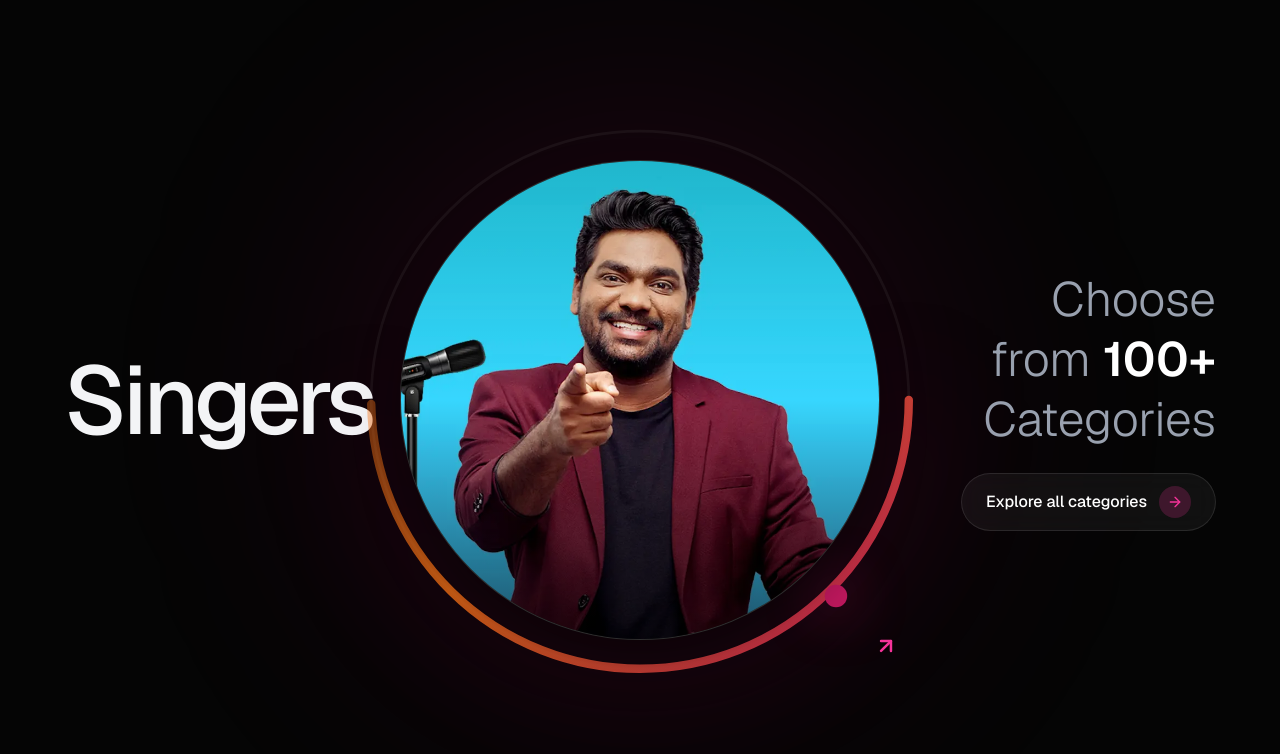
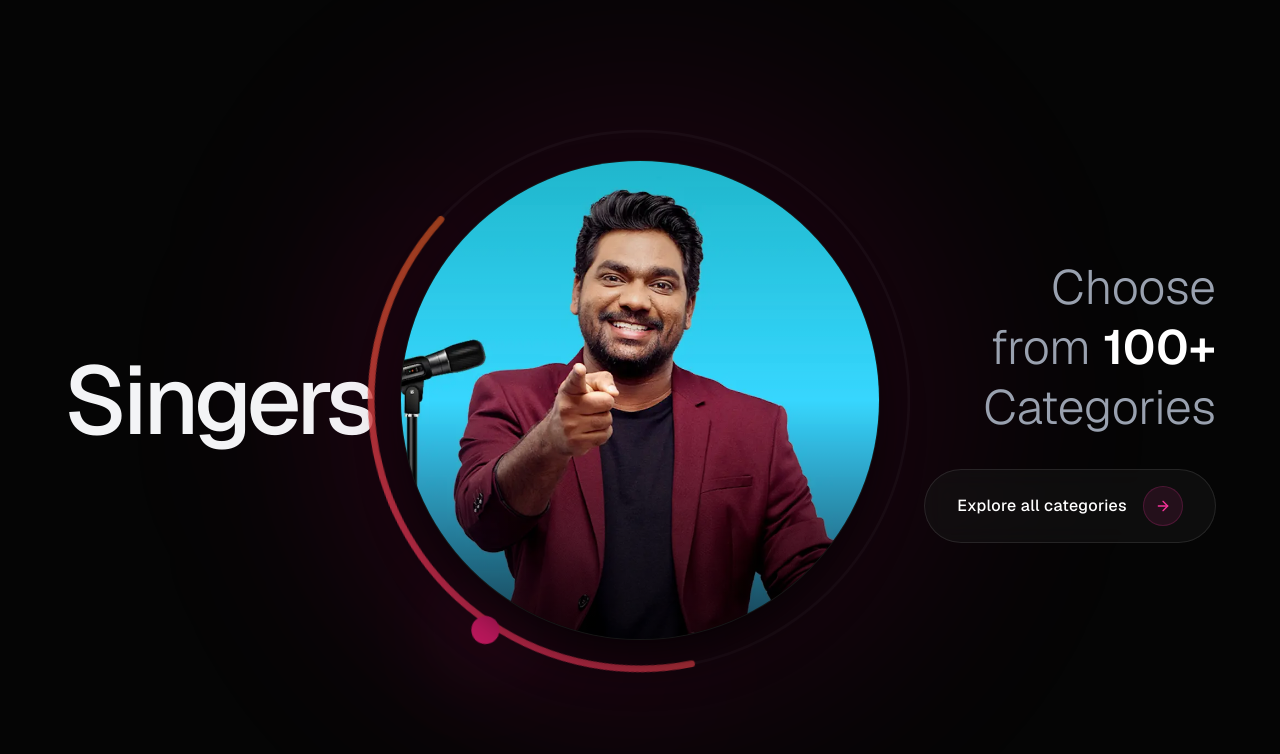
Before and after one commit to puneetshukla041/starclinch, a Next.js app: page / in a window 1280 px wide. Shown: the top 754 px of the page. Built offline with nearby package versions, Linux system fonts and the light colour scheme.

Commit message:
Update home.tsx

```diff
--- a/components/home.tsx
+++ b/components/home.tsx
@@ -1,46 +1,120 @@
 "use client";
 
-import { useState } from "react";
+import { useState, useRef } from "react";
 import Image from "next/image";
-import { motion, AnimatePresence } from "framer-motion";
+import { motion, AnimatePresence, useAnimation } from "framer-motion";
 import { ArrowRight } from "lucide-react";
 
-// Categories mapping to your public folder
 const categories = [
   { id: 0, title: "Singers", image: "/home/image1.webp" },
   { id: 1, title: "Dancers", image: "/home/image2.webp" },
   { id: 2, title: "Comedians", image: "/home/image3.webp" },
 ];
 
+// 1. Magnetic Hover Wrapper Component
+function MagneticWrapper({ children }: { children: React.ReactNode }) {
+  const ref = useRef<HTMLDivElement>(null);
+  const [position, setPosition] = useState({ x: 0, y: 0 });
+
+  const handleMouse = (e: React.MouseEvent<HTMLDivElement>) => {
+    const { clientX, clientY } = e;
+    const { height, width, left, top } = ref.current!.getBoundingClientRect();
+    const middleX = clientX - (left + width / 2);
+    const middleY = clientY - (top + height / 2);
+    setPosition({ x: middleX * 0.15, y: middleY * 0.15 });
+  };
+
+  const reset = () => setPosition({ x: 0, y: 0 });
+
+  return (
+    <motion.div
+      ref={ref}
+      onMouseMove={handleMouse}
+      onMouseLeave={reset}
+      animate={{ x: position.x, y: position.y }}
+      transition={{ type: "spring", stiffness: 150, damping: 15, mass: 0.1 }}
+    >
+      {children}
+    </motion.div>
+  );
+}
+
 export default function HeroCarousel() {
-  const [currentIndex, setCurrentIndex] = useState(0);
+  // Store both the current index and the direction we are moving
+  const [[currentIndex, direction], setPage] = useState([0, 0]);
 
-  const handleNext = () => {
-    setCurrentIndex((prev) => (prev + 1) % categories.length);
+  const paginate = (newDirection: number) => {
+    setPage([
+      (currentIndex + newDirection + categories.length) % categories.length,
+      newDirection,
+    ]);
+  };
+
+  // Variants for direction-aware sliding
+  const imageVariants = {
+    enter: (direction: number) => ({
+      x: direction > 0 ? 100 : -100,
+      opacity: 0,
+      scale: 0.8,
+      rotate: direction > 0 ? 5 : -5,
+      filter: "blur(8px)",
+    }),
+    center: {
+      z: 1,
+      x: 0,
+      opacity: 1,
+      scale: 1,
+      rotate: 0,
+      filter: "blur(0px)",
+    },
+    exit: (direction: number) => ({
+      z: 0,
+      x: direction < 0 ? 100 : -100,
+      opacity: 0,
+      scale: 0.8,
+      rotate: direction < 0 ? 5 : -5,
+      filter: "blur(8px)",
+    }),
+  };
+
+  const textVariants = {
+    enter: (direction: number) => ({
+      y: direction > 0 ? "100%" : "-100%",
+      opacity: 0,
+    }),
+    center: { y: "0%", opacity: 1 },
+    exit: (direction: number) => ({
+      y: direction < 0 ? "100%" : "-100%",
+      opacity: 0,
+    }),
   };
 
   return (
     <div className="min-h-screen bg-[#050505] text-white flex items-center justify-center overflow-hidden font-sans relative selection:bg-pink-500/30">
-
-      {/* Ambient Background Glow */}
-      <div className="absolute top-1/2 left-1/2 -translate-x-1/2 -translate-y-1/2 w-[600px] h-[600px] bg-pink-600/10 rounded-full blur-[120px] pointer-events-none" />
+      {/* Dynamic Background Glow reacting to index */}
+      <motion.div
+        key={`glow-${currentIndex}`}
+        initial={{ opacity: 0.5, scale: 0.8 }}
+        animate={{ opacity: 1, scale: 1 }}
+        transition={{ duration: 1.5, ease: "easeOut" }}
+        className="absolute top-1/2 left-1/2 -translate-x-1/2 -translate-y-1/2 w-[50vw] h-[50vw] bg-pink-600/10 rounded-full blur-[100px] pointer-events-none"
+      />
 
       <div className="container mx-auto px-6 lg:px-16 flex flex-col md:flex-row items-center justify-between w-full relative z-10 gap-12 md:gap-0">
 
         {/* Left Side: Masked Animated Text */}
         <div className="w-full md:w-1/3 flex justify-center md:justify-start order-2 md:order-1">
           <div className="h-[80px] md:h-[120px] overflow-hidden relative flex items-center w-full justify-center md:justify-start">
-            <AnimatePresence mode="popLayout">
+            <AnimatePresence mode="popLayout" custom={direction}>
               <motion.h1
-                key={categories[currentIndex].title}
-                initial={{ y: "100%", opacity: 0, rotateX: -20 }}
-                animate={{ y: "0%", opacity: 1, rotateX: 0 }}
-                exit={{ y: "-100%", opacity: 0, rotateX: 20 }}
-                transition={{
-                  duration: 0.8,
-                  ease: [0.16, 1, 0.3, 1] // Custom snappy spring-like curve
-                }}
-                className="text-5xl sm:text-6xl md:text-8xl font-medium tracking-tighter absolute text-gray-100 origin-bottom"
+                key={currentIndex}
+                custom={direction}
+                variants={textVariants}
+                initial="enter"
+                animate="center"
+                exit="exit"
+                transition={{ duration: 0.7, ease: [0.16, 1, 0.3, 1] }}
+                className="text-5xl sm:text-6xl md:text-8xl font-medium tracking-tighter absolute text-gray-100"
               >
                 {categories[currentIndex].title}
               </motion.h1>
@@ -48,88 +122,106 @@ export default function HeroCarousel() {
           </div>
         </div>
 
-        {/* Center: Premium Rotating Ring & Image */}
-        <div className="relative w-[280px] h-[280px] sm:w-[350px] sm:h-[350px] lg:w-[480px] lg:h-[480px] flex-shrink-0 order-1 md:order-2 group">
+        {/* Center: Interactive Swipable Carousel */}
+        <div className="relative w-[280px] h-[280px] sm:w-[350px] sm:h-[350px] lg:w-[480px] lg:h-[480px] flex-shrink-0 order-1 md:order-2">
 
-          {/* SVG Rotating Ring */}
+          {/* Ambient + Snapping Ring */}
           <motion.div
-            animate={{ rotate: currentIndex * 120 }}
-            transition={{ type: "spring", stiffness: 40, damping: 15 }}
+            animate={{
+              rotate: currentIndex * 120, // Snaps to position
+            }}
+            transition={{ type: "spring", stiffness: 40, damping: 12 }}
             className="absolute inset-[-20px] sm:inset-[-30px] lg:inset-[-40px]"
           >
-            <svg className="w-full h-full origin-center" viewBox="0 0 100 100" overflow="visible">
+            {/* The infinite slow spin applied to the SVG itself */}
+            <motion.svg
+              animate={{ rotate: 360 }}
+              transition={{ repeat: Infinity, duration: 25, ease: "linear" }}
+              className="w-full h-full origin-center"
+              viewBox="0 0 100 100"
+              overflow="visible"
+            >
               <defs>
                 <linearGradient id="ringGradient" x1="0%" y1="0%" x2="100%" y2="100%">
                   <stop offset="0%" stopColor="#f97316" stopOpacity="0" />
-                  <stop offset="50%" stopColor="#f97316" stopOpacity="0.8" />
+                  <stop offset="30%" stopColor="#f97316" stopOpacity="0.5" />
                   <stop offset="100%" stopColor="#be185d" stopOpacity="1" />
                 </linearGradient>
               </defs>
-              {/* Subtle background track */}
-              <circle cx="50" cy="50" r="48" fill="none" stroke="rgba(255,255,255,0.05)" strokeWidth="0.5" />
-              {/* Animated gradient stroke */}
+              <circle cx="50" cy="50" r="48" fill="none" stroke="rgba(255,255,255,0.03)" strokeWidth="0.5" />
               <circle
                 cx="50" cy="50" r="48"
                 fill="none"
                 stroke="url(#ringGradient)"
-                strokeWidth="1.5"
+                strokeWidth="1.2"
                 strokeLinecap="round"
-                strokeDasharray="150 200"
-                className="drop-shadow-[0_0_10px_rgba(190,24,93,0.5)]"
+                strokeDasharray="120 220"
+                className="drop-shadow-[0_0_12px_rgba(190,24,93,0.6)]"
               />
-              {/* Orbital Dot/Arrow Anchor */}
-              <circle cx="85" cy="85" r="2" fill="#be185d" className="drop-shadow-[0_0_5px_#be185d]" />
-            </svg>
-
-            {/* Floating Arrow icon following the ring */}
-            <div className="absolute bottom-[4%] right-[4%] text-pink-500 -rotate-45">
-              <ArrowRight strokeWidth={2.5} className="w-5 h-5 sm:w-6 sm:h-6" />
-            </div>
+              <circle cx="85" cy="85" r="2.5" fill="#be185d" className="drop-shadow-[0_0_8px_#be185d]" />
+            </motion.svg>
           </motion.div>
 
-          {/* Inner Image Container with Parallax Scale */}
-          <div className="relative w-full h-full rounded-full overflow-hidden border border-white/10 shadow-2xl shadow-black/50 bg-neutral-900">
-            <AnimatePresence mode="wait">
+          {/* Draggable Image Container */}
+          <div className="relative w-full h-full rounded-full overflow-hidden border border-white/5 shadow-2xl shadow-black/80 bg-neutral-950 cursor-grab active:cursor-grabbing">
+            <AnimatePresence initial={false} custom={direction} mode="popLayout">
               <motion.div
                 key={currentIndex}
-                initial={{ opacity: 0, scale: 1.2, filter: "blur(4px)" }}
-                animate={{ opacity: 1, scale: 1, filter: "blur(0px)" }}
-                exit={{ opacity: 0, scale: 0.8, filter: "blur(4px)" }}
-                transition={{ duration: 0.7, ease: [0.25, 1, 0.5, 1] }}
-                className="absolute inset-0"
+                custom={direction}
+                variants={imageVariants}
+                initial="enter"
+                animate="center"
+                exit="exit"
+                transition={{ duration: 0.6, ease: [0.25, 1, 0.5, 1] }}
+                drag="x"
+                dragConstraints={{ left: 0, right: 0 }}
+                dragElastic={1}
+                onDragEnd={(e, { offset, velocity }) => {
+                  const swipe = Math.abs(offset.x) * velocity.x;
+                  if (swipe < -10000) paginate(1); // Swiped left
+                  else if (swipe > 10000) paginate(-1); // Swiped right
+                }}
+                className="absolute inset-0 w-full h-full"
               >
                 <Image
                   src={categories[currentIndex].image}
                   alt={categories[currentIndex].title}
                   fill
                   priority
-                  className="object-cover transform transition-transform duration-700 hover:scale-105"
+                  draggable={false} // Prevent default browser image drag
+                  className="object-cover transform transition-transform duration-[2000ms] hover:scale-110"
                   sizes="(max-width: 768px) 280px, (max-width: 1024px) 350px, 480px"
                 />
-                {/* Gradient vignette for depth */}
-                <div className="absolute inset-0 bg-gradient-to-t from-black/60 via-black/0 to-black/20" />
+                <div className="absolute inset-0 bg-gradient-to-t from-black/70 via-black/0 to-black/20 pointer-events-none" />
               </motion.div>
             </AnimatePresence>
           </div>
         </div>
 
-        {/* Right Side: Static Info & Call to Action */}
-        <div className="w-full md:w-1/3 flex flex-col items-center md:items-end text-center md:text-right space-y-6 order-3">
+        {/* Right Side: Static Info & Magnetic Call to Action */}
+        <div className="w-full md:w-1/3 flex flex-col items-center md:items-end text-center md:text-right space-y-8 order-3">
           <h2 className="text-3xl sm:text-4xl lg:text-5xl font-light text-gray-400 leading-tight">
             Choose <br className="hidden md:block" />
             from <span className="font-semibold text-white">100+</span> <br className="hidden md:block" />
             Categories
           </h2>
 
-          <button
-            onClick={handleNext}
-            className="group relative flex items-center space-x-3 text-sm md:text-base font-medium text-white bg-white/5 hover:bg-white/10 border border-white/10 px-6 py-3 rounded-full backdrop-blur-md transition-all duration-300"
-          >
-            <span>Explore all categories</span>
-            <span className="relative flex items-center justify-center w-8 h-8 rounded-full bg-pink-500/20 text-pink-500 group-hover:bg-pink-500 group-hover:text-white transition-colors duration-300">
-              <ArrowRight className="w-4 h-4 transform group-hover:translate-x-0.5 transition-transform" />
-            </span>
-          </button>
+          {/* Magnetic Button Application */}
+          <MagneticWrapper>
+            <button
+              onClick={() => paginate(1)}
+              className="group relative flex items-center space-x-4 text-sm md:text-base font-medium text-white bg-neutral-900/50 hover:bg-neutral-800/80 border border-white/10 px-8 py-4 rounded-full backdrop-blur-md transition-colors duration-500 overflow-hidden"
+            >
+              {/* Button Hover Glow Effect */}
+              <div className="absolute inset-0 w-full h-full bg-gradient-to-r from-transparent via-white/5 to-transparent -translate-x-full group-hover:animate-[shimmer_1.5s_infinite]" />
+
+              <span className="relative z-10 tracking-wide">Explore all categories</span>
+
+              <span className="relative z-10 flex items-center justify-center w-10 h-10 rounded-full bg-pink-500/10 border border-pink-500/20 text-pink-500 group-hover:bg-pink-500 group-hover:text-white transition-all duration-300 shadow-[0_0_15px_rgba(249,115,22,0)] group-hover:shadow-[0_0_20px_rgba(236,72,153,0.4)]">
+                <ArrowRight className="w-4 h-4 transform group-hover:rotate-[-45deg] transition-transform duration-300" />
+              </span>
+            </button>
+          </MagneticWrapper>
         </div>
 
       </div>
```
